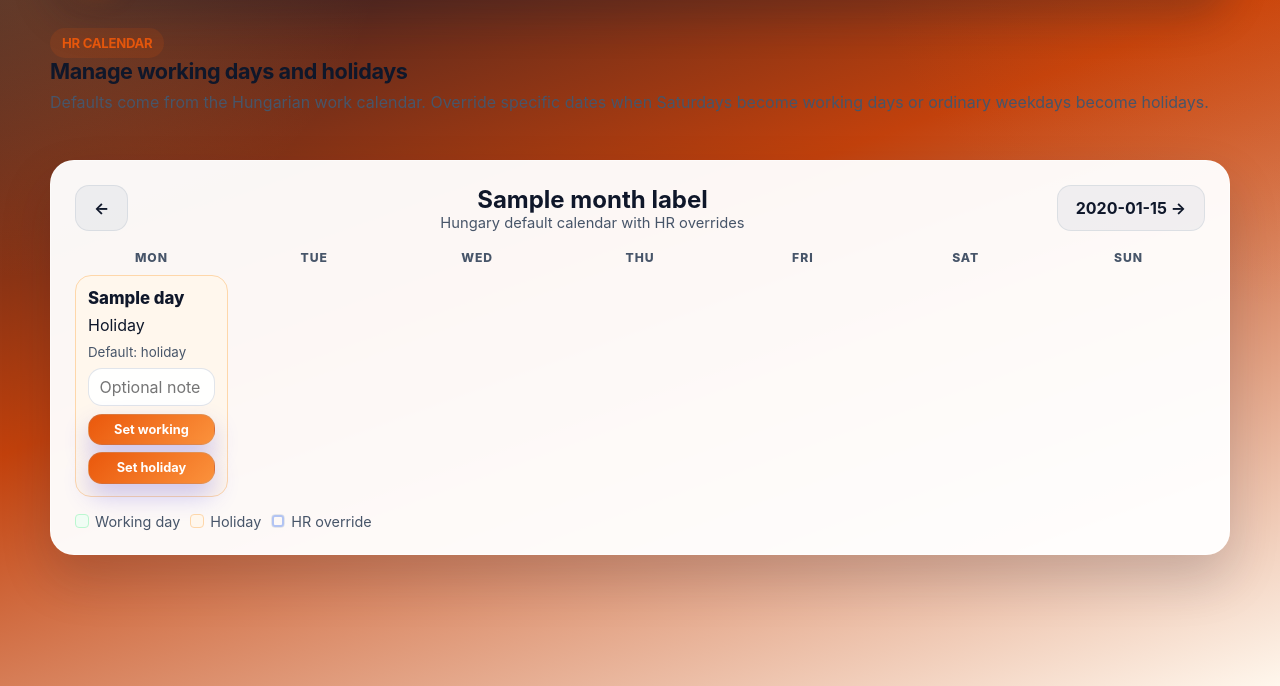
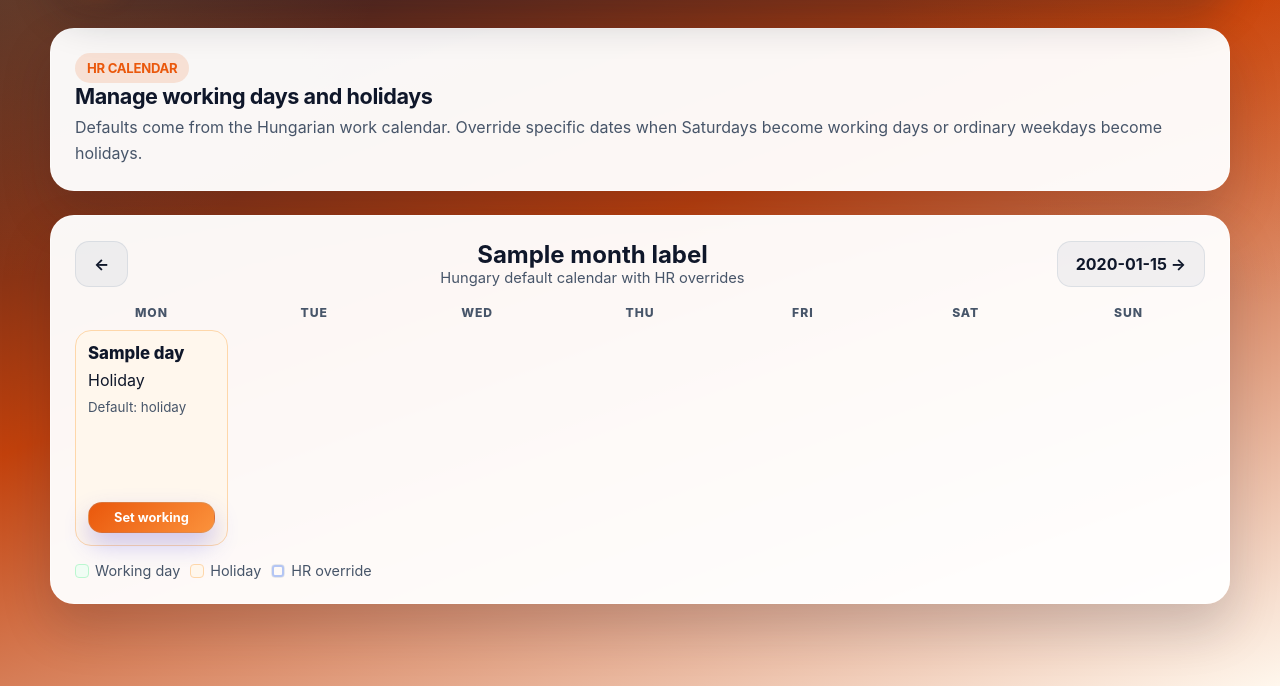
Before and after one commit to krmarci/csupor, a Python web app: template app/templates/manage_working_days.html in a window 1280 px wide. Shown: the part 114-800 px from the top of the page. Run offline with Jinja, Linux system fonts and the light colour scheme; the template is opened without the code that fills it: most values are stand-ins (such as "Sample title", 1, 10 or a date in 2020).

Commit message:
Refine working day calendar controls

```diff
--- a/app/templates/manage_working_days.html
+++ b/app/templates/manage_working_days.html
@@ -2,7 +2,7 @@
 {% block title %}{{ _('Working day calendar · CSUPOR Portal') }}{% endblock %}
 {% block content %}
 <div class="working-day-page">
-<section class="section-heading">
+<section class="section-heading working-day-heading-card">
   <div>
     <span class="eyebrow">{{ _('HR calendar') }}</span>
     <h2>{{ _('Manage working days and holidays') }}</h2>
@@ -35,16 +35,18 @@
           <small class="help-text">
             {{ _('Default: working day') if status.default_is_working_day else _('Default: holiday') }}{% if status.is_override %} · {{ _('HR override') }}{% endif %}
           </small>
-          {% if status.note %}<p class="muted">{{ status.note }}</p>{% endif %}
           <form method="post" class="working-day-actions">
             <input type="hidden" name="day" value="{{ day.isoformat() }}">
             <input type="hidden" name="year" value="{{ selected_year }}">
             <input type="hidden" name="month" value="{{ selected_month }}">
-            <input name="note" placeholder="{{ _('Optional note') }}" value="{{ status.note or '' }}">
             <div class="working-day-button-row">
-              <button type="submit" name="action" value="working" class="button-secondary">{{ _('Set working') }}</button>
-              <button type="submit" name="action" value="holiday" class="button-secondary">{{ _('Set holiday') }}</button>
-              {% if status.is_override %}<button type="submit" name="action" value="reset" class="button-secondary">{{ _('Reset') }}</button>{% endif %}
+              {% if status.is_override %}
+                <button type="submit" name="action" value="reset" class="button-secondary">{{ _('Reset') }}</button>
+              {% elif status.is_working_day %}
+                <button type="submit" name="action" value="holiday" class="button-secondary">{{ _('Set holiday') }}</button>
+              {% else %}
+                <button type="submit" name="action" value="working" class="button-secondary">{{ _('Set working') }}</button>
+              {% endif %}
             </div>
           </form>
         </article>
@@ -67,12 +69,17 @@
     gap: 24px;
   }
 
+  .working-day-heading-card,
   .working-day-calendar-card {
     padding: 24px;
     border-radius: var(--radius-lg);
     background: var(--surface-strong);
     border: 1px solid rgba(255, 255, 255, 0.48);
     box-shadow: var(--shadow);
+  }
+
+  .working-day-heading-card {
+    margin-bottom: 0;
   }
 
   .calendar-toolbar {
@@ -152,12 +159,6 @@
     margin-top: auto;
   }
 
-  .working-day-actions input {
-    width: 100%;
-    min-height: 2.25rem;
-    padding: .5rem .65rem;
-  }
-
   .working-day-actions .button-secondary {
     flex: 1 1 5.8rem;
     padding: .45rem .55rem;
```
